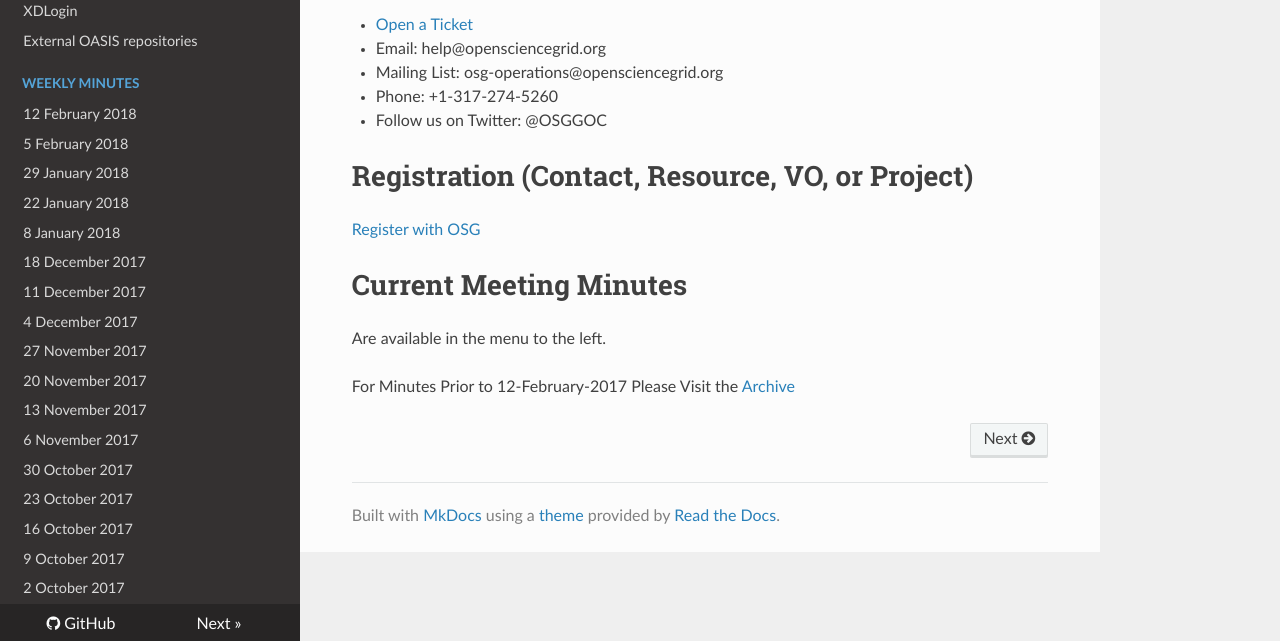
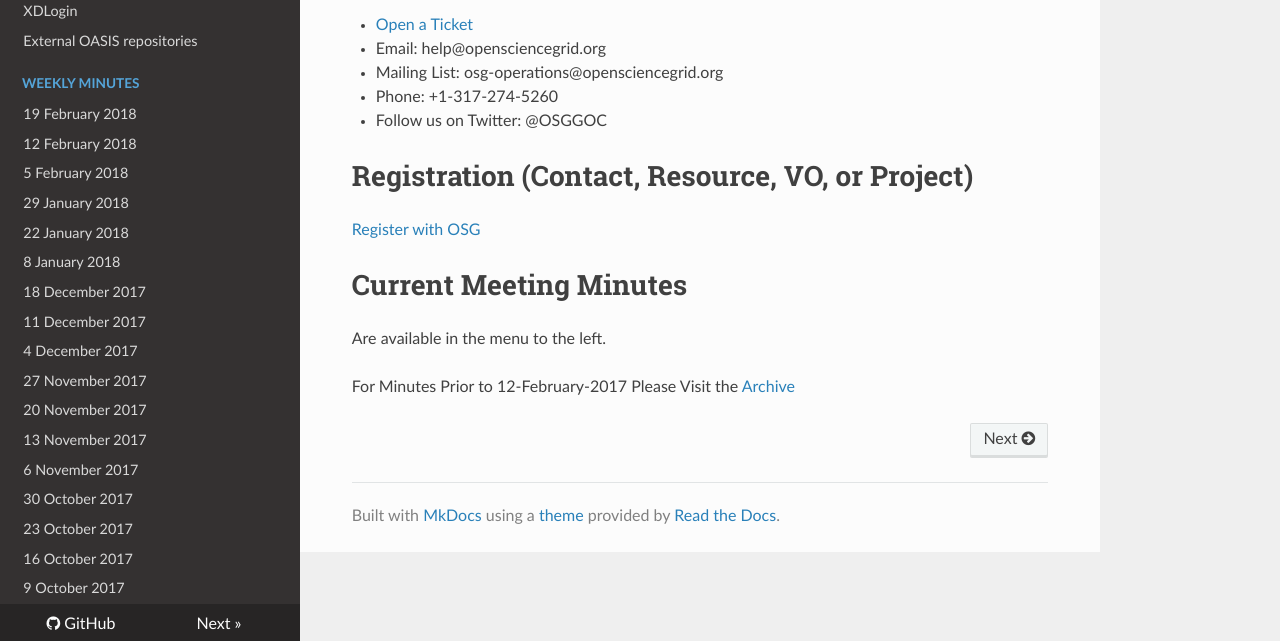
Before and after one commit to osg-htc/operations, an MkDocs documentation site: the page built from docs/index.md, in a window 1280 px wide. Shown: the part 256-897 px from the top of the page. Built offline with MkDocs 1.6.1, drawn with Linux system fonts in a browser that asks for light colours; nearby versions of some CDN libraries; old or Windows-style settings are respelled for this version of MkDocs.

Commit message:
Update mkdocs.yml

```diff
--- a/mkdocs.yml
+++ b/mkdocs.yml
@@ -16,6 +16,7 @@ pages:
   - 'XDLogin': 'SLA/xdlogin.md'
 - External OASIS repositories: 'external-oasis-repos.md'
 - Weekly Minutes:
+  - '19 February 2018': 'WeeklyMinutes/19Feb2018.md'
   - '12 February 2018': 'WeeklyMinutes/12Feb2018.md'
   - '5 February 2018': 'WeeklyMinutes/05Feb2018.md'
   - '29 January 2018': 'WeeklyMinutes/29Jan2018.md'
```
